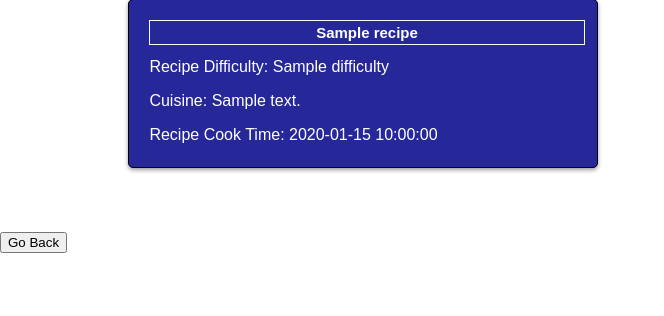
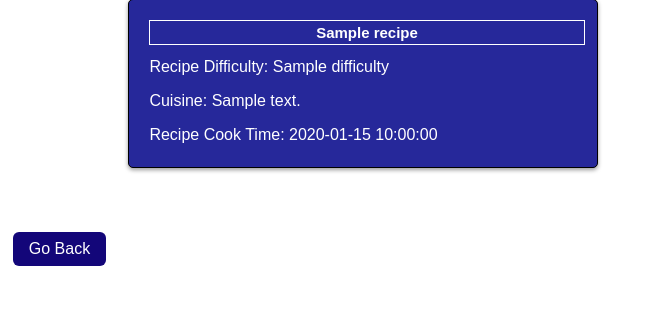
Before and after one commit to heytoki/ACIT2911, a Flask app: template templates/list.html in a window 1280 px wide. Shown: the part 257-573 px from the top of the page, without its empty margins (0-664 px from the left). Run offline with Flask 3, Linux system fonts and the light colour scheme; the template is opened without the code that fills it: most values are stand-ins (such as "Sample title", 1, 10 or a date in 2020).

Commit message:
styled the go back button for recipe list

```diff
--- a/templates/list.html
+++ b/templates/list.html
@@ -38,7 +38,9 @@
         <p>No recipes found.</p>
         {% endfor %}
     </div>
+    <div class="search-form" id="createPage" style = "padding-left: 1%;">
     <a href="/"><button type="button">Go Back</button></a>
+    </div>
 </body>
 
 </html>
```
